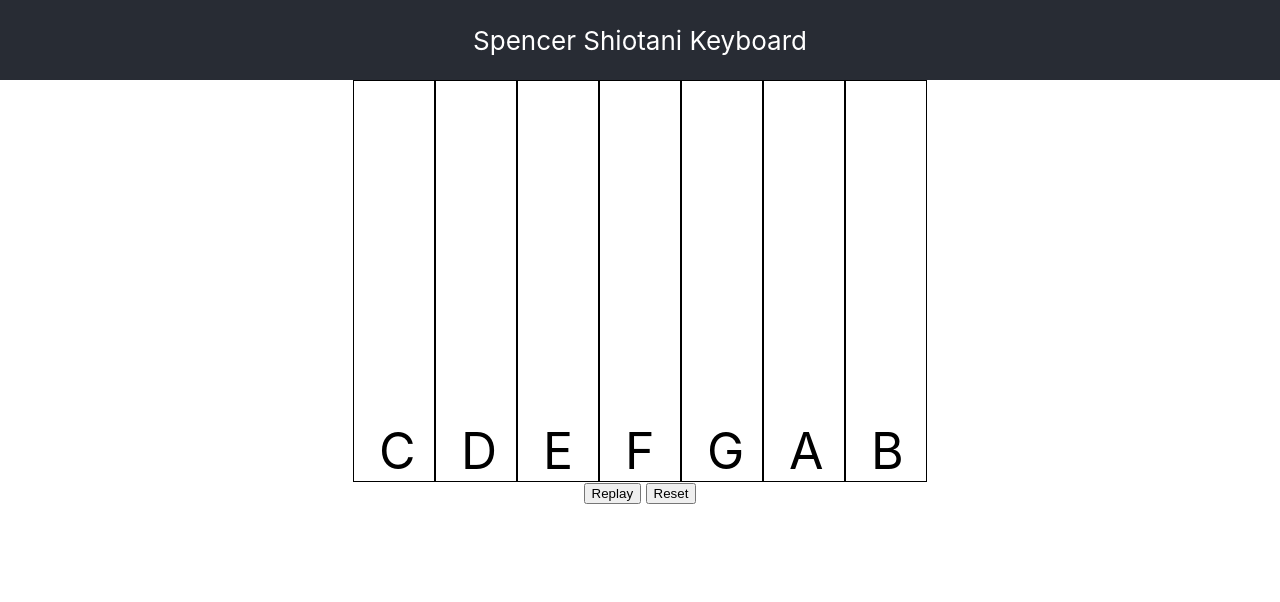
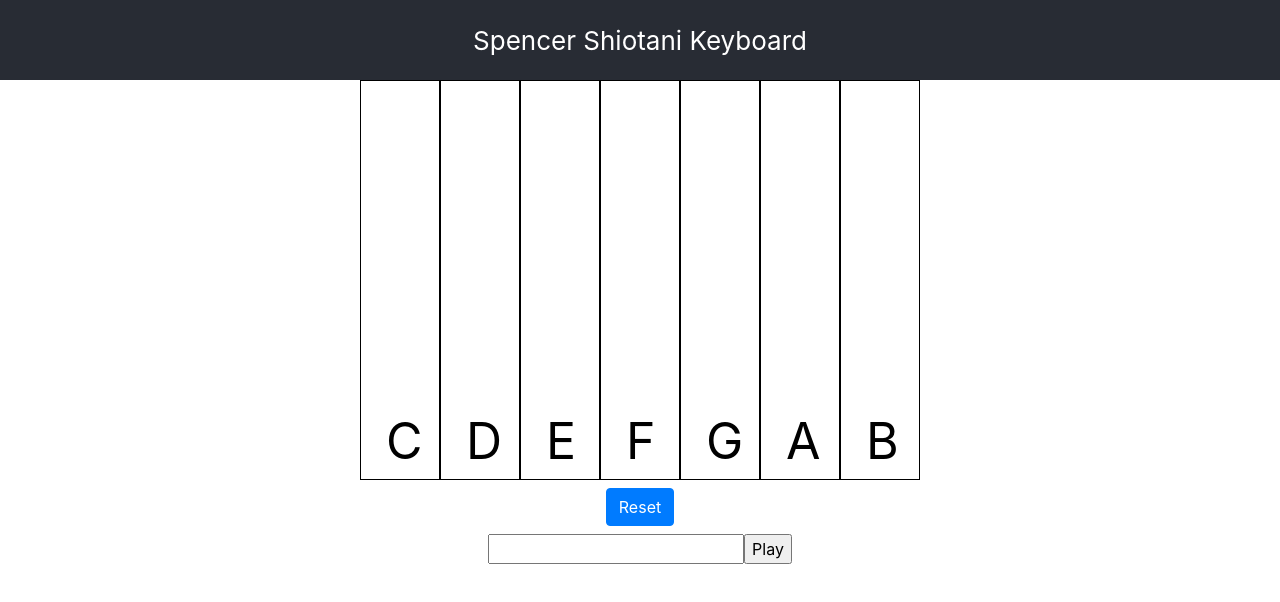
Before and after one commit to sshiotani/piano, a React (Create React App) app: page / in a window 1280 px wide. Shown: the top 602 px of the page. Built offline with nearby package versions, Linux system fonts and the light colour scheme.

Commit message:
handle user defined input

```diff
--- a/src/App.css
+++ b/src/App.css
@@ -17,7 +17,7 @@
   color: #61dafb;
 }
 
-.Button-Group {
+.Key-Group {
   display: flex;
   align-items: center;
   justify-content: center;
--- a/src/App.jsx
+++ b/src/App.jsx
@@ -16,7 +16,7 @@ export const App = () => {
 	return (
 		<div className="App">
 			<div className="App-header">Spencer Shiotani Keyboard</div>
-			<div className="Button-Group">
+			<div className="Key-Group">
 				<Piano keys={keys}></Piano>
 			</div>
 		</div>
--- a/src/Components/Key/Key.jsx
+++ b/src/Components/Key/Key.jsx
@@ -1,4 +1,4 @@
-import React, { useState, useEffect } from "react"
+import React from "react"
 import "./Key.css"
 
 export const Key = ({onMouseDown,onMouseUp,note,backGround}) => {
--- a/src/Components/Piano/Piano.jsx
+++ b/src/Components/Piano/Piano.jsx
@@ -1,14 +1,13 @@
-import userEvent from "@testing-library/user-event"
-import React, { Fragment, useState, useEffect, useRef } from "react"
+import React, { Fragment, useState, useEffect } from "react"
 import Button from "react-bootstrap/Button"
+import ButtonGroup from "react-bootstrap/ButtonGroup"
+import "bootstrap/dist/css/bootstrap.min.css"
 import { Key } from "../Key/Key"
 import "./Piano.css"
 
 /**
  * TODO:
  * handle same keys in series
- * style buttons
- * handle long press
  *
  * @param {*} keys
  */
@@ -17,6 +16,15 @@ export const Piano = ({ keys }) => {
 	const [keyState, setKeyState] = useState(keys)
 	const [replay, setReplay] = useState(false)
 	const [replayId, setReplayId] = useState(0)
+	const [validNotes, setValidNotes] = useState([])
+
+	useEffect(() => {
+		const notes = keys.map((key) => {
+			return key.note
+		})
+
+		setValidNotes(notes)
+	}, [])
 
 	useEffect(() => {
 		if (replay === true) {
@@ -70,11 +78,43 @@ export const Piano = ({ keys }) => {
 	}
 
 	const handleReplay = () => {
+		console.log("keysPressed", keyPressed)
 		setReplay(true)
 	}
 
 	const handleReset = () => {
 		setKeyPressed([])
+	}
+
+	const handleSubmit = (event) => {
+		const series = event.target[0].value.split(",")
+		console.log("series", series)
+		setKeyPressed(series)
+		setReplay(true)
+		event.preventDefault()
+	}
+
+	const getInputNote = (input) => {
+		let typedNote = input[input.length - 1].toUpperCase()
+		if (validNotes.includes(typedNote)) return typedNote
+		else return null
+	}
+
+	const handleChange = (e) => {
+		if (e.target.value) {
+			const newNote = getInputNote(e.target.value)
+			if (newNote) {
+				const newInputKeys = e.target.value
+					.toUpperCase()
+					.slice(0, -1)
+					.split(",")
+				newInputKeys.push(newNote)
+				setKeyPressed(newInputKeys)
+			}
+		}
+		else{
+			handleReset()
+		}
 	}
 
 	return (
@@ -94,15 +134,30 @@ export const Piano = ({ keys }) => {
 					)
 				})}
 			</div>
-			<div>
-				<button variant="primary" onClick={handleReplay}>
+			<ButtonGroup>
+				{/* <Button
+					className="m-2"
+
+					onClick={handleReplay}
+				>
 					Replay
-				</button>{" "}
-				<button variant="primary" onClick={handleReset}>
+				</Button> */}
+				<Button className="m-2" onClick={handleReset}>
 					Reset
-				</button>
-			</div>
-			<div>{keyPressed}</div>
+				</Button>
+			</ButtonGroup>
+
+			<form onSubmit={handleSubmit}>
+				<label>
+					<input
+						type="text"
+						name="Input"
+						value={keyPressed}
+						onChange={handleChange}
+					/>
+				</label>
+				<input type="submit" value="Play" />
+			</form>
 		</div>
 	)
 }
```
